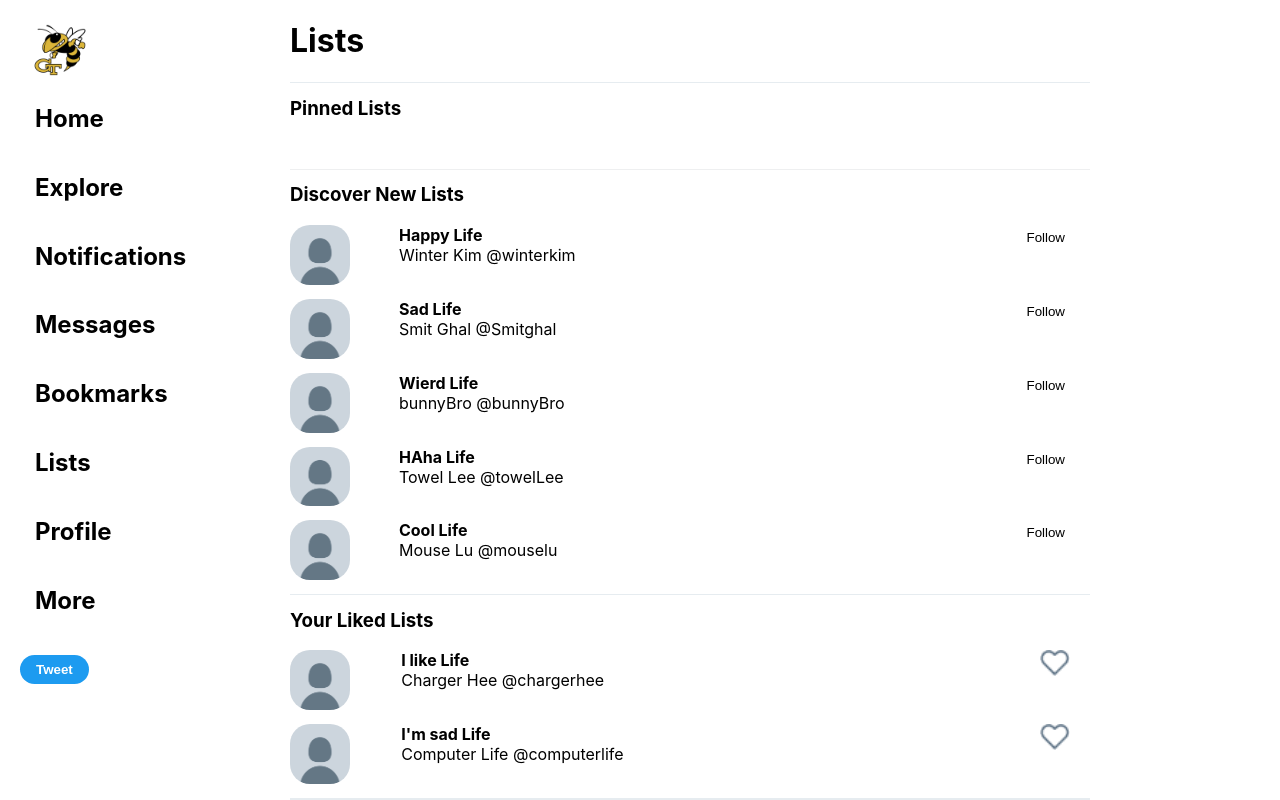
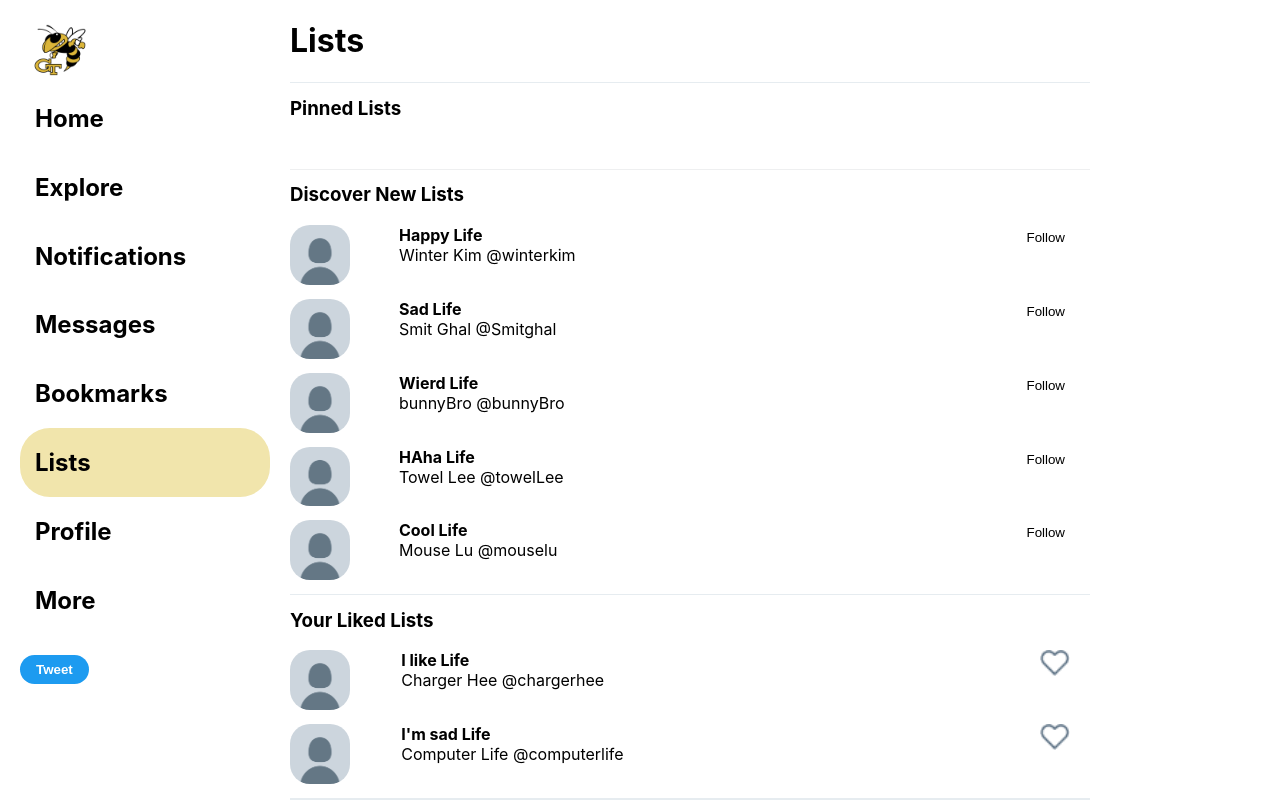
Before and after one commit to Jinwoo-1162/Buzzer, a React (Create React App) app in the folder frontend/: page /Lists in a window 1280 px wide. Built offline with nearby package versions, Linux system fonts and the light colour scheme.

Commit message:
highlight the tab when on that page

```diff
--- a/frontend/src/CSS/SidebarMaker.css
+++ b/frontend/src/CSS/SidebarMaker.css
@@ -4,6 +4,10 @@
     cursor: pointer;
     border-radius: 30px;
     padding-left: 15px;
+  }
+  .tab-is-selected {
+    background-color: #F1E5AC;
+    color: var(--buzzer-color);
   }
   .sidebarMaker:hover {
     background-color: #F1E5AC;
--- a/frontend/src/Components/MessagesPage.js
+++ b/frontend/src/Components/MessagesPage.js
@@ -6,7 +6,7 @@ import { faEnvelope, faGear } from "@fortawesome/free-solid-svg-icons";
 export function MessagesPage() {
   return (
     <div className="messages-page">
-      <Sidebar />
+      <Sidebar pageName="Messages"/>
       <div className="compose-column">
         <div className="messages-row">
           <h2>Messages</h2>
--- a/frontend/src/Components/Sidebar.js
+++ b/frontend/src/Components/Sidebar.js
@@ -3,18 +3,18 @@ import "../CSS/Sidebar.css";
 import SidebarMaker from "./SidebarMaker";
 import BuzzerLogo from "../Images/BuzzerLogo2.png";
 
-function Sidebar() {
+function Sidebar(props) {
   return (
     <div className="sidebar">
       <img id="logo" src={BuzzerLogo} alt="Buzzer pic" />
-      <a href="/"> <SidebarMaker text="Home" /></a>
-      <SidebarMaker text="Explore" />
-      <SidebarMaker text="Notifications" />
-      <SidebarMaker text="Messages" />
-      <SidebarMaker text="Bookmarks" />
-      <SidebarMaker text="Lists" />
-      <SidebarMaker text="Profile" />
-      <SidebarMaker text="More" />
+      <a href="/"> <SidebarMaker text="Home" pageName={props.pageName}/></a>
+      <SidebarMaker text="Explore" pageName={props.pageName}/>
+      <SidebarMaker text="Notifications" pageName={props.pageName}/>
+      <SidebarMaker text="Messages" pageName={props.pageName}/>
+      <SidebarMaker text="Bookmarks" pageName={props.pageName}/>
+      <SidebarMaker text="Lists" pageName={props.pageName}/>
+      <SidebarMaker text="Profile" pageName={props.pageName}/>
+      <SidebarMaker text="More" pageName={props.pageName}/>
       <button id="button"> Tweet </button>
     </div>
   );
--- a/frontend/src/Components/SidebarMaker.js
+++ b/frontend/src/Components/SidebarMaker.js
@@ -1,9 +1,9 @@
 import React from "react";
 import "../CSS/SidebarMaker.css";
 
-function SidebarMaker({ text }) {
+function SidebarMaker({ text, pageName }) {
   return (
-    <div className={`sidebarMaker`}>
+    <div className={`sidebarMaker ${text == pageName ? "tab-is-selected" : ""}`}>
       <a className="nav-link" href={text == "Home" ? "/" : text} >
         <h2 className="nav-link">{text}</h2>
       </a>
--- a/frontend/src/Views/ForYou.js
+++ b/frontend/src/Views/ForYou.js
@@ -6,7 +6,7 @@ import "../CSS/Explore.css";
 function Explore() {
   return (
     <div className="explore">
-      <Sidebar />
+      <Sidebar pageName="Explore"/>
       <div className="explore-page-header">
         <div className="explore-page">
           <ExploreHeader pageName="foryou" />
--- a/frontend/src/Views/Home.js
+++ b/frontend/src/Views/Home.js
@@ -16,7 +16,7 @@ function Home() {
   };
   return (
     <div className="home">
-      <Sidebar />
+      <Sidebar pageName="Home"/>
       <div className="home_header">
         <Timeline tweetsList={allTweets} />
       </div>
--- a/frontend/src/Views/Lists.js
+++ b/frontend/src/Views/Lists.js
@@ -6,7 +6,7 @@ import "../CSS/Lists.css";
 function Lists() {
   return (
     <div className="explore">
-      <Sidebar />
+      <Sidebar pageName="Lists"/>
       <MainLists />
     </div>
   );
--- a/frontend/src/Views/Notifications.js
+++ b/frontend/src/Views/Notifications.js
@@ -5,7 +5,7 @@ import Sidebar from "../Components/Sidebar";
 function Notifications() {
   return (
     <div className="notifications">
-      <Sidebar />
+      <Sidebar pageName="Notifications"/>
       <h2>People you Follow</h2>
     </div>
   );
--- a/frontend/src/Views/Profile.js
+++ b/frontend/src/Views/Profile.js
@@ -6,7 +6,7 @@ import Activity from "../Components/Activity";
 function Profile() {
     return (
         <div className="home">
-            <Sidebar />
+            <Sidebar pageName="Profile"/>
             <div className="home_header">
                 <Activity />
             </div>
```
